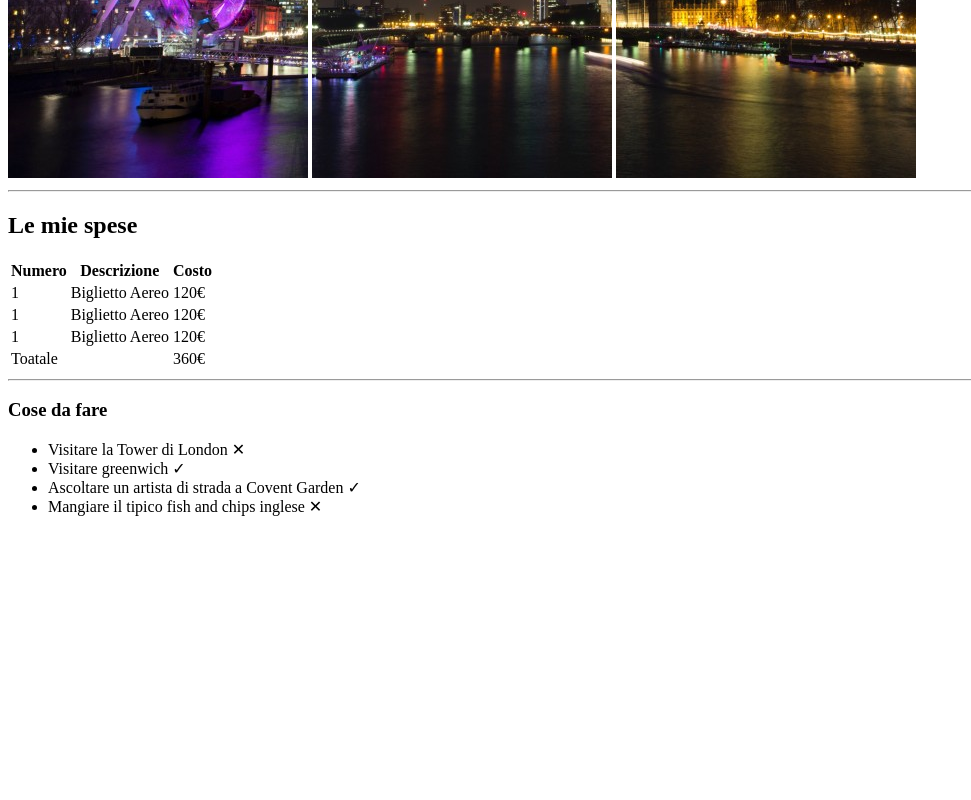
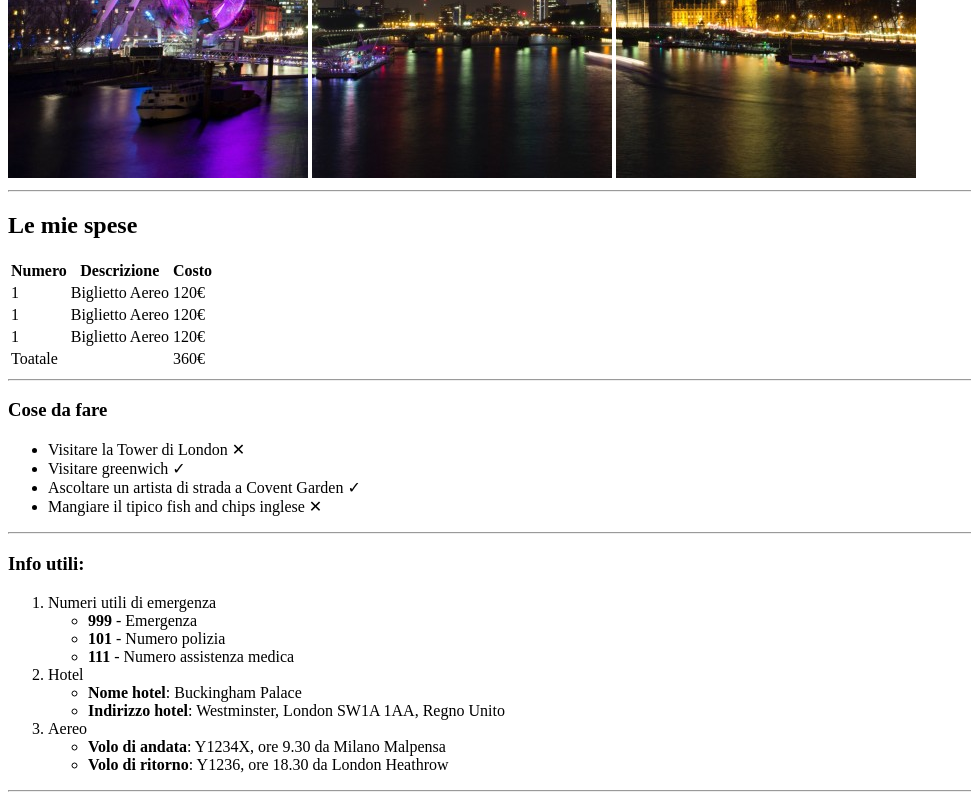
Before and after one commit to FrancescoRispoli17/html-london-trip, a plain HTML site: page index.html in a window 1280 px wide. Shown: the part 502-1302 px from the top of the page, without its empty margins (0-971 px from the left). Before the commit the page ends 1034 px from the top, so only its background shows below. Drawn offline with Linux system fonts and the light colour scheme.

Commit message:
added info list

```diff
--- a/index.html
+++ b/index.html
@@ -61,5 +61,36 @@
         <li>Ascoltare un artista di strada a Covent Garden &#10003</li>
         <li>Mangiare il tipico fish and chips inglese &#10005</li>
     </ul>
+
+    <hr>
+
+    <h3>Info utili:</h3>
+
+    <ol>
+        <li>Numeri utili di emergenza
+            <ul>
+                <li><strong>999</strong> - Emergenza</li>
+                <li><strong>101</strong> - Numero polizia</li>
+                <li><strong>111</strong> - Numero assistenza medica</li>
+            </ul>
+        </li>
+        <li>Hotel
+            <ul>
+                <li><strong>Nome hotel</strong>: Buckingham Palace</li>
+                <li><strong>Indirizzo hotel</strong>: Westminster, London SW1A 1AA, Regno Unito</li>
+            </ul>
+        </li>
+        <li>Aereo
+            <ul>
+                <li><strong>Volo di andata</strong>: Y1234X, ore 9.30 da Milano Malpensa</li>
+                <li><strong>Volo di ritorno</strong>: Y1236, ore 18.30 da London Heathrow</li>
+            </ul>
+        </li>
+    </ol>
+
+    <hr>
+
+
+
 </body>
 </html>
```
